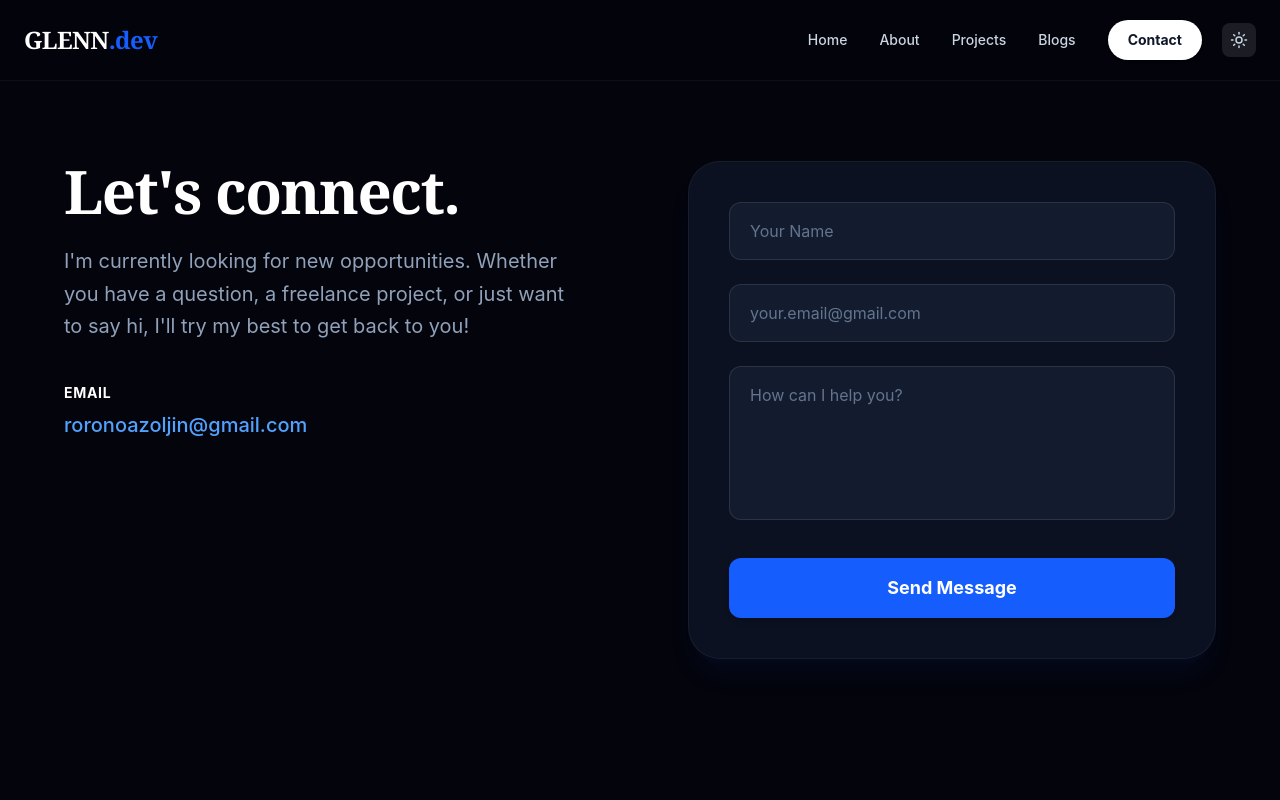
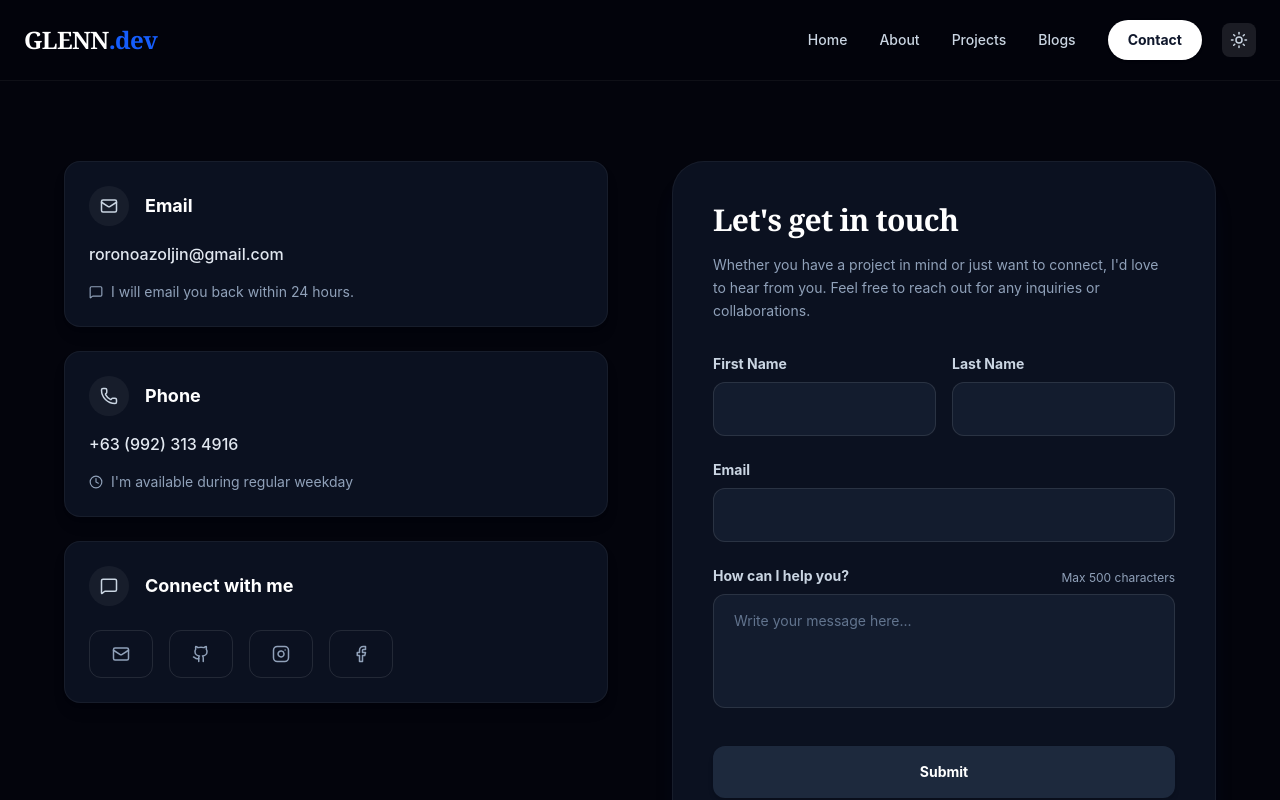
Before and after one commit to ChristianGlenn-Pacaldo/IT-Electivee, a Next.js app: page /contact in a window 1280 px wide. Shown: the top 800 px of the page. Built offline with nearby package versions, Linux system fonts and the light colour scheme.

Commit message:
updated contents in contact

```diff
--- a/app/contact/page.tsx
+++ b/app/contact/page.tsx
@@ -1,9 +1,11 @@
 "use client";
 
 import { useState, FormEvent } from "react";
+import { Mail, Phone, MessageSquare, Clock, Linkedin, Github, Twitter, Facebook, Instagram } from "lucide-react";
 
 export default function Contact() {
-    const [name, setName] = useState("");
+    const [firstName, setFirstName] = useState("");
+    const [lastName, setLastName] = useState("");
     const [email, setEmail] = useState("");
     const [message, setMessage] = useState("");
     const [status, setStatus] = useState<"idle" | "success" | "error">("idle");
@@ -11,15 +13,15 @@ export default function Contact() {
     const handleSubmit = (e: FormEvent<HTMLFormElement>) => {
         e.preventDefault();
 
-        if (!name.trim() || !email.trim() || !message.trim()) {
+        if (!firstName.trim() || !lastName.trim() || !email.trim() || !message.trim()) {
             setStatus("error");
             setTimeout(() => setStatus("idle"), 3000);
             return;
         }
 
-        const subject = encodeURIComponent(`Portfolio Contact from ${name}`);
+        const subject = encodeURIComponent(`Portfolio Contact from ${firstName} ${lastName}`);
         const body = encodeURIComponent(
-            `Name: ${name}\nEmail: ${email}\n\nMessage:\n${message}`
+            `Name: ${firstName} ${lastName}\nEmail: ${email}\n\nMessage:\n${message}`
         );
 
         window.open(
@@ -28,7 +30,8 @@ export default function Contact() {
         );
 
         setStatus("success");
-        setName("");
+        setFirstName("");
+        setLastName("");
         setEmail("");
         setMessage("");
         setTimeout(() => setStatus("idle"), 4000);
@@ -36,64 +39,130 @@ export default function Contact() {
 
     return (
         <div className="container mx-auto px-4 md:px-6 py-20 min-h-screen">
-            <div className="max-w-6xl mx-auto grid grid-cols-1 lg:grid-cols-2 gap-16 lg:gap-24 items-start">
+            <div className="max-w-6xl mx-auto grid grid-cols-1 lg:grid-cols-2 gap-10 lg:gap-16 items-start">
 
-                <div className="space-y-10 animate-in fade-in slide-in-from-bottom-4 duration-700">
-                    <div>
-                        <h1 className="text-4xl md:text-5xl lg:text-6xl font-extrabold mb-6 text-slate-900 dark:text-white tracking-tight font-serif">
-                            Let&apos;s connect.
+                {/* Left Column: Contact Cards */}
+                <div className="space-y-6 animate-in fade-in slide-in-from-bottom-4 duration-700">
+
+                    {/* Email Card */}
+                    <div className="bg-white dark:bg-[#0B1120] p-6 rounded-2xl border border-slate-200 dark:border-white/5 shadow-lg group hover:border-blue-500/50 transition-colors">
+                        <div className="flex items-center gap-4 mb-4">
+                            <div className="w-10 h-10 rounded-full bg-slate-100 dark:bg-white/5 flex items-center justify-center group-hover:bg-blue-500/10 transition-colors">
+                                <Mail size={18} className="text-slate-600 dark:text-slate-300 group-hover:text-blue-500 transition-colors" />
+                            </div>
+                            <h2 className="text-lg font-bold text-slate-900 dark:text-white font-sans">Email</h2>
+                        </div>
+                        <a href="mailto:roronoazoljin@gmail.com" className="text-slate-600 dark:text-slate-200 font-medium hover:underline font-sans block mb-4">
+                            roronoazoljin@gmail.com
+                        </a>
+                        <div className="flex items-center gap-2 text-sm text-slate-500 dark:text-slate-400 font-sans">
+                            <MessageSquare size={14} />
+                            <p>I will email you back within 24 hours.</p>
+                        </div>
+                    </div>
+
+                    {/* Phone Card */}
+                    <div className="bg-white dark:bg-[#0B1120] p-6 rounded-2xl border border-slate-200 dark:border-white/5 shadow-lg group hover:border-blue-500/50 transition-colors">
+                        <div className="flex items-center gap-4 mb-4">
+                            <div className="w-10 h-10 rounded-full bg-slate-100 dark:bg-white/5 flex items-center justify-center group-hover:bg-blue-500/10 transition-colors">
+                                <Phone size={18} className="text-slate-600 dark:text-slate-300 group-hover:text-blue-500 transition-colors" />
+                            </div>
+                            <h2 className="text-lg font-bold text-slate-900 dark:text-white font-sans">Phone</h2>
+                        </div>
+                        <p className="text-slate-600 dark:text-slate-200 font-medium font-sans block mb-4">
+                            +63 (992) 313 4916
+                        </p>
+                        <div className="flex items-center gap-2 text-sm text-slate-500 dark:text-slate-400 font-sans">
+                            <Clock size={14} />
+                            <p>I&apos;m available during regular weekday</p>
+                        </div>
+                    </div>
+
+                    {/* Connect Card */}
+                    <div className="bg-white dark:bg-[#0B1120] p-6 rounded-2xl border border-slate-200 dark:border-white/5 shadow-lg group hover:border-blue-500/50 transition-colors">
+                        <div className="flex items-center gap-4 mb-6">
+                            <div className="w-10 h-10 rounded-full bg-slate-100 dark:bg-white/5 flex items-center justify-center group-hover:bg-blue-500/10 transition-colors">
+                                <MessageSquare size={18} className="text-slate-600 dark:text-slate-300 group-hover:text-blue-500 transition-colors" />
+                            </div>
+                            <h2 className="text-lg font-bold text-slate-900 dark:text-white font-sans">Connect with me</h2>
+                        </div>
+                        <div className="flex items-center gap-4">
+                            {/* Social Icons */}
+                            {[
+                                { icon: Mail, href: "mailto:roronoazoljin@gmail.com" },
+                                { icon: Github, href: "https://github.com/ChristianGlenn-Pacaldo" },
+                                { icon: Instagram, href: "https://www.instagram.com/allabout.glenn/" },
+                                { icon: Facebook, href: "https://www.facebook.com/itsme.nahce" }
+                            ].map((Social, index) => (
+                                <a key={index} href={Social.href} target="_blank" rel="noopener noreferrer" className="w-16 h-12 rounded-xl border border-slate-200 dark:border-white/10 flex items-center justify-center text-slate-600 dark:text-slate-400 hover:bg-slate-50 dark:hover:bg-white/5 hover:text-blue-600 dark:hover:text-blue-400 transition-all">
+                                    <Social.icon size={18} />
+                                </a>
+                            ))}
+                        </div>
+                    </div>
+                </div>
+
+                {/* Right Column: Form */}
+                <div className="bg-white dark:bg-[#0B1120] p-8 md:p-10 rounded-[2rem] border border-slate-200 dark:border-white/5 shadow-xl shadow-slate-200/50 dark:shadow-blue-900/10 animate-in fade-in slide-in-from-bottom-8 duration-700 delay-150">
+                    <div className="mb-8">
+                        <h1 className="text-3xl md:text-3xl font-extrabold mb-4 text-slate-900 dark:text-white tracking-tight font-serif">
+                            Let&apos;s get in touch
                         </h1>
-                        <p className="text-lg md:text-xl text-slate-600 dark:text-slate-400 leading-relaxed font-sans max-w-lg">
-                            I&apos;m currently looking for new opportunities. Whether you have a question, a freelance project, or just want to say hi, I&apos;ll try my best to get back to you!
+                        <p className="text-sm text-slate-600 dark:text-slate-400 font-sans leading-relaxed">
+                            Whether you have a project in mind or just want to connect, I&apos;d love to hear from you. Feel free to reach out for any inquiries or collaborations.
                         </p>
                     </div>
 
-                    <div>
-                        <p className="text-sm font-bold tracking-wider text-slate-900 dark:text-white uppercase mb-2 font-sans">
-                            Email
-                        </p>
-                        <a href="mailto:roronoazoljin@gmail.com" className="text-xl text-blue-600 dark:text-blue-400 hover:text-blue-700 dark:hover:text-blue-300 hover:underline font-medium font-sans transition-colors">
-                            roronoazoljin@gmail.com
-                        </a>
-                    </div>
-                </div>
-
-                <div className="bg-white dark:bg-[#0B1120] p-8 md:p-10 rounded-[2rem] border border-slate-200 dark:border-white/5 shadow-xl shadow-slate-200/50 dark:shadow-blue-900/10 animate-in fade-in slide-in-from-bottom-8 duration-700 delay-150">
                     <form onSubmit={handleSubmit} className="space-y-6 flex flex-col">
 
-                        <div>
-                            <label htmlFor="name" className="sr-only">Name</label>
-                            <input
-                                type="text"
-                                id="name"
-                                value={name}
-                                onChange={(e) => setName(e.target.value)}
-                                placeholder="Your Name"
-                                className="w-full bg-slate-50 dark:bg-slate-800/50 border border-slate-200 dark:border-white/10 text-slate-900 dark:text-white rounded-xl px-5 py-4 focus:ring-2 focus:ring-blue-500 focus:border-transparent outline-none transition-all font-sans placeholder:text-slate-400 dark:placeholder:text-slate-500"
-                            />
+                        {/* First and Last Name Row */}
+                        <div className="grid grid-cols-1 sm:grid-cols-2 gap-4">
+                            <div>
+                                <label htmlFor="firstName" className="block text-sm font-bold text-slate-700 dark:text-slate-300 mb-2 font-sans">First Name</label>
+                                <input
+                                    type="text"
+                                    id="firstName"
+                                    value={firstName}
+                                    onChange={(e) => setFirstName(e.target.value)}
+                                    className="w-full bg-slate-50 dark:bg-slate-800/50 border border-slate-200 dark:border-white/10 text-slate-900 dark:text-white rounded-xl px-5 py-4 focus:ring-2 focus:ring-blue-500 focus:border-transparent outline-none transition-all font-sans text-sm"
+                                />
+                            </div>
+                            <div>
+                                <label htmlFor="lastName" className="block text-sm font-bold text-slate-700 dark:text-slate-300 mb-2 font-sans">Last Name</label>
+                                <input
+                                    type="text"
+                                    id="lastName"
+                                    value={lastName}
+                                    onChange={(e) => setLastName(e.target.value)}
+                                    className="w-full bg-slate-50 dark:bg-slate-800/50 border border-slate-200 dark:border-white/10 text-slate-900 dark:text-white rounded-xl px-5 py-4 focus:ring-2 focus:ring-blue-500 focus:border-transparent outline-none transition-all font-sans text-sm"
+                                />
+                            </div>
                         </div>
 
                         <div>
-                            <label htmlFor="email" className="sr-only">Email</label>
+                            <label htmlFor="email" className="block text-sm font-bold text-slate-700 dark:text-slate-300 mb-2 font-sans">Email</label>
                             <input
                                 type="email"
                                 id="email"
                                 value={email}
                                 onChange={(e) => setEmail(e.target.value)}
-                                placeholder="your.email@gmail.com"
-                                className="w-full bg-slate-50 dark:bg-slate-800/50 border border-slate-200 dark:border-white/10 text-slate-900 dark:text-white rounded-xl px-5 py-4 focus:ring-2 focus:ring-blue-500 focus:border-transparent outline-none transition-all font-sans placeholder:text-slate-400 dark:placeholder:text-slate-500"
+                                className="w-full bg-slate-50 dark:bg-slate-800/50 border border-slate-200 dark:border-white/10 text-slate-900 dark:text-white rounded-xl px-5 py-4 focus:ring-2 focus:ring-blue-500 focus:border-transparent outline-none transition-all font-sans text-sm"
                             />
                         </div>
 
                         <div>
-                            <label htmlFor="message" className="sr-only">Message</label>
+                            <div className="flex justify-between items-end mb-2">
+                                <label htmlFor="message" className="block text-sm font-bold text-slate-700 dark:text-slate-300 font-sans">How can I help you?</label>
+                                <span className="text-xs text-slate-400 font-sans">Max 500 characters</span>
+                            </div>
                             <textarea
                                 id="message"
-                                rows={5}
+                                rows={4}
+                                maxLength={500}
                                 value={message}
                                 onChange={(e) => setMessage(e.target.value)}
-                                placeholder="How can I help you?"
-                                className="w-full bg-slate-50 dark:bg-slate-800/50 border border-slate-200 dark:border-white/10 text-slate-900 dark:text-white rounded-xl px-5 py-4 focus:ring-2 focus:ring-blue-500 focus:border-transparent outline-none transition-all font-sans placeholder:text-slate-400 dark:placeholder:text-slate-500 resize-none"
+                                placeholder="Write your message here..."
+                                className="w-full bg-slate-50 dark:bg-slate-800/50 border border-slate-200 dark:border-white/10 text-slate-900 dark:text-white rounded-xl px-5 py-4 focus:ring-2 focus:ring-blue-500 focus:border-transparent outline-none transition-all font-sans placeholder:text-slate-400 dark:placeholder:text-slate-500 resize-none text-sm"
                             ></textarea>
                         </div>
 
@@ -111,9 +180,9 @@ export default function Contact() {
 
                         <button
                             type="submit"
-                            className="w-full bg-blue-600 hover:bg-blue-700 text-white font-bold rounded-xl px-5 py-4 transition-all shadow-md hover:shadow-lg hover:-translate-y-0.5 font-sans text-lg mt-2"
+                            className="w-full bg-slate-900 dark:bg-slate-800 hover:bg-slate-800 dark:hover:bg-slate-700 text-white font-bold rounded-xl px-5 py-4 transition-all shadow-md hover:shadow-lg hover:-translate-y-0.5 font-sans text-sm mt-2"
                         >
-                            Send Message
+                            Submit
                         </button>
 
                     </form>
```
